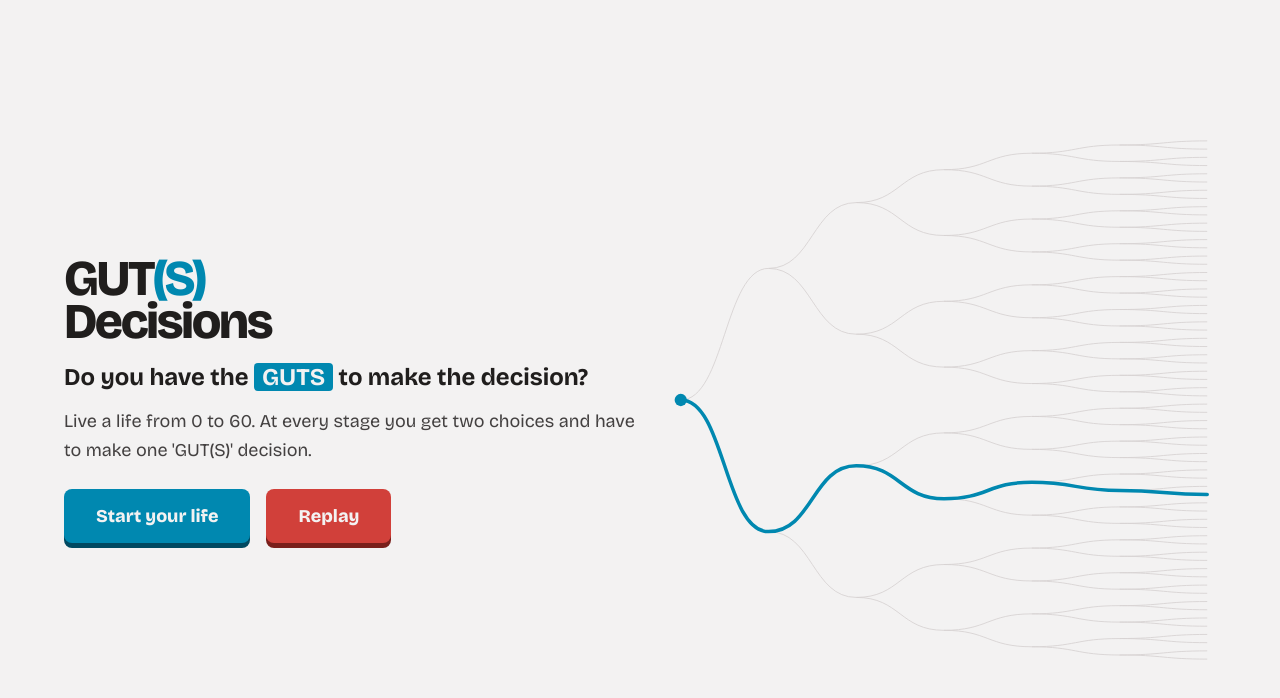
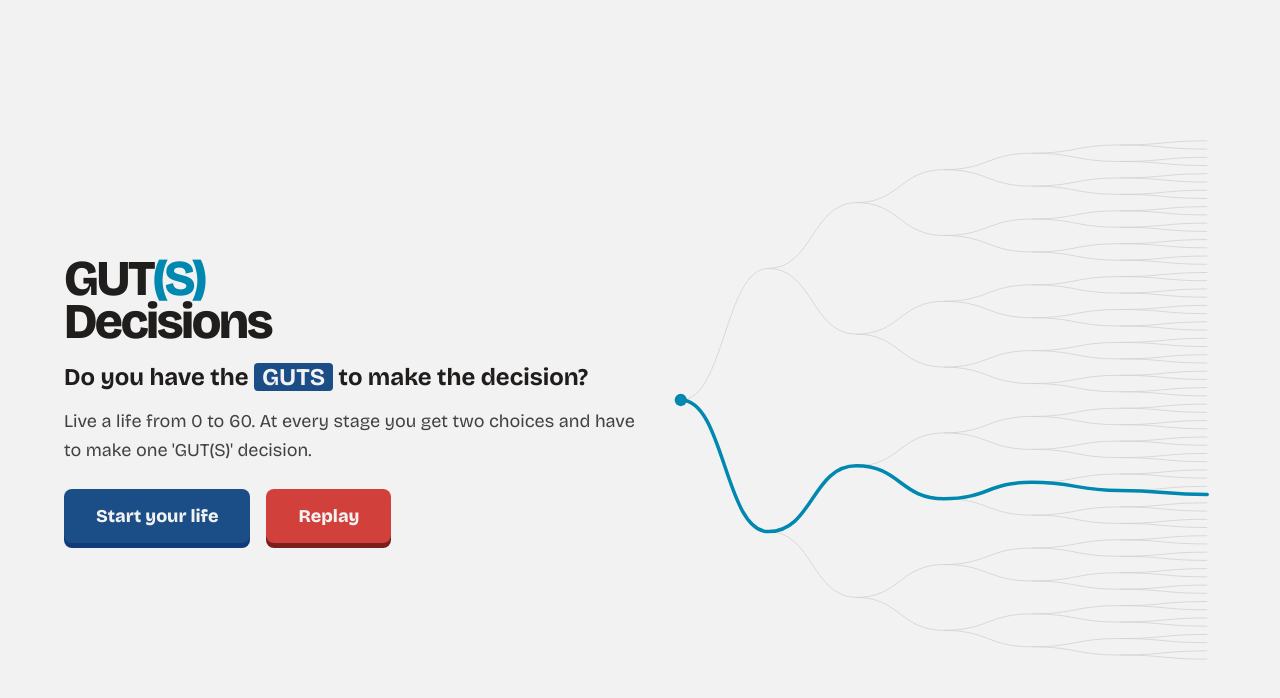
Before and after one commit to julianacristinagreen/GUTS-Decisions, a React (Vite) app: page / in a window 1280 px wide. Shown: the top 698 px of the page. Built offline with nearby package versions, Linux system fonts and the light colour scheme.

Commit message:
welcome styles swap hard coded colours and fonts to use global

```diff
--- a/src/pages/welcome/welcome.css
+++ b/src/pages/welcome/welcome.css
@@ -1,11 +1,4 @@
-@import url('https://fonts.googleapis.com/css2?family=Bricolage+Grotesque:opsz,wght@12..96,400..800&display=swap');
-
 .welcome {
-  --ink: #201e1d;
-  --muted: #444141;
-  --paper: #f3f2f2;
-  --accent: #0088b0;
-
   min-height: 100vh;
   box-sizing: border-box;
   padding: 24px;
@@ -15,7 +8,6 @@
   gap: 32px;
   background: var(--paper);
   color: var(--ink);
-  font-family: "Bricolage Grotesque", sans-serif;
 }
 
 .welcome-text {
@@ -85,7 +77,7 @@
 
 .welcome-button.start {
   --button-colour: var(--accent);
-  --button-shadow: #004961;
+  --button-shadow: var(--accent-dark);
 }
 
 .welcome-button.replay {
```
